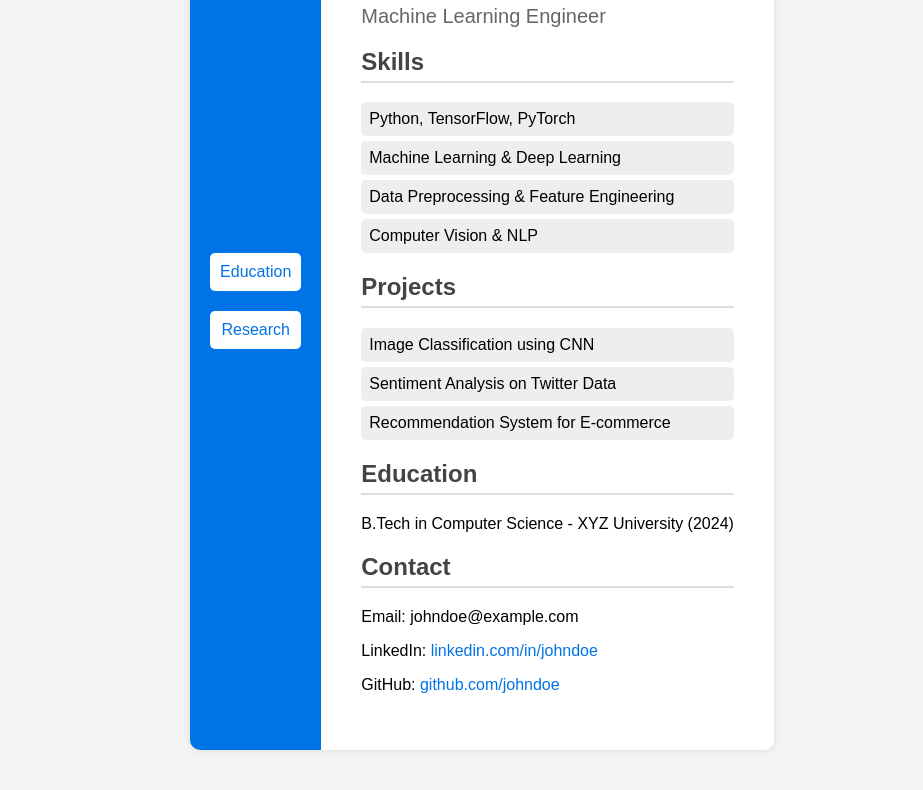
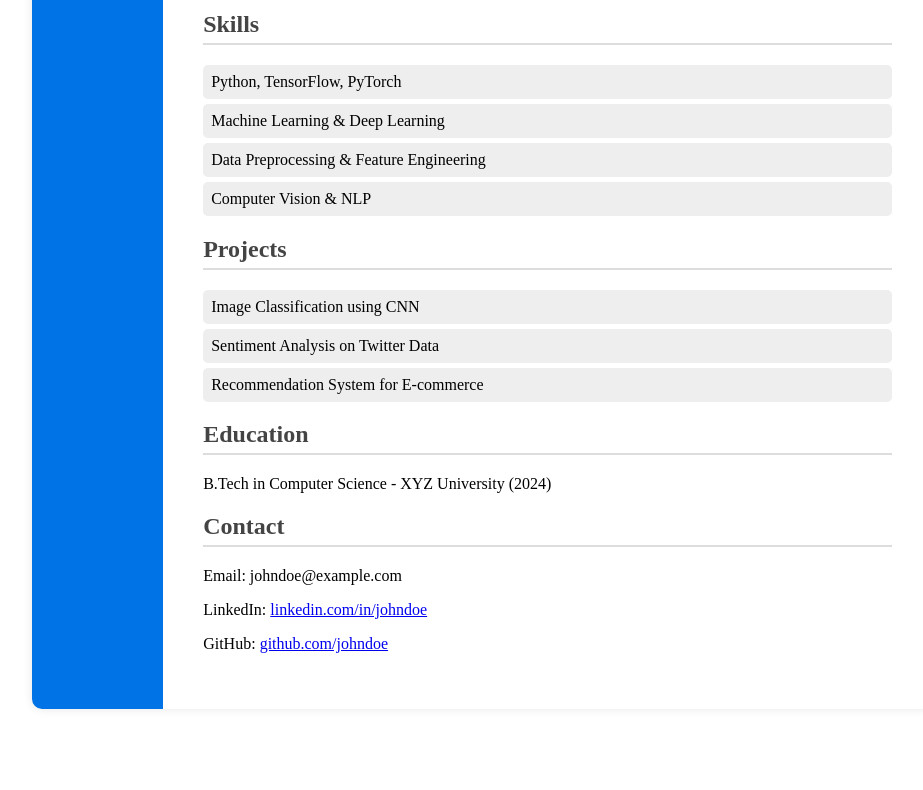
Before and after one commit to DD-Dwaipayan24/My_Resume, a plain HTML site: page index.html in a window 1280 px wide. Shown: the part 187-977 px from the top of the page, without its empty margins (158-1081 px from the left). After the commit the page ends 936 px from the top, so only its background shows below. Drawn offline with Linux system fonts and the light colour scheme.

Commit message:
Update style.css

```diff
--- a/style.css
+++ b/style.css
@@ -1,17 +1,8 @@
-body {
-    font-family: Arial, sans-serif;
-    background-color: #f4f4f4;
-    margin: 0;
-    padding: 0;
-    display: flex;
-    justify-content: center;
-}
-
 .container {
     display: flex;
     max-width: 900px;
     background: white;
-    margin: 40px;
+    margin: 40px auto;
     box-shadow: 0px 0px 10px rgba(0, 0, 0, 0.1);
     border-radius: 10px;
     overflow: hidden;
@@ -22,7 +13,6 @@ body {
     padding: 20px;
     display: flex;
     flex-direction: column;
-    justify-content: center;
 }
 
 .highlight-btn {
@@ -47,19 +37,6 @@ body {
     flex-grow: 1;
 }
 
-.name {
-    font-size: 50px;
-    color: #333;
-    text-align: left;
-    margin-bottom: 10px;
-}
-
-.subtitle {
-    font-size: 20px;
-    color: #666;
-    text-align: left;
-}
-
 h2 {
     border-bottom: 2px solid #ddd;
     padding-bottom: 5px;
@@ -77,8 +54,3 @@ ul li {
     padding: 8px;
     border-radius: 5px;
 }
-
-a {
-    text-decoration: none;
-    color: #0073e6;
-}
```
